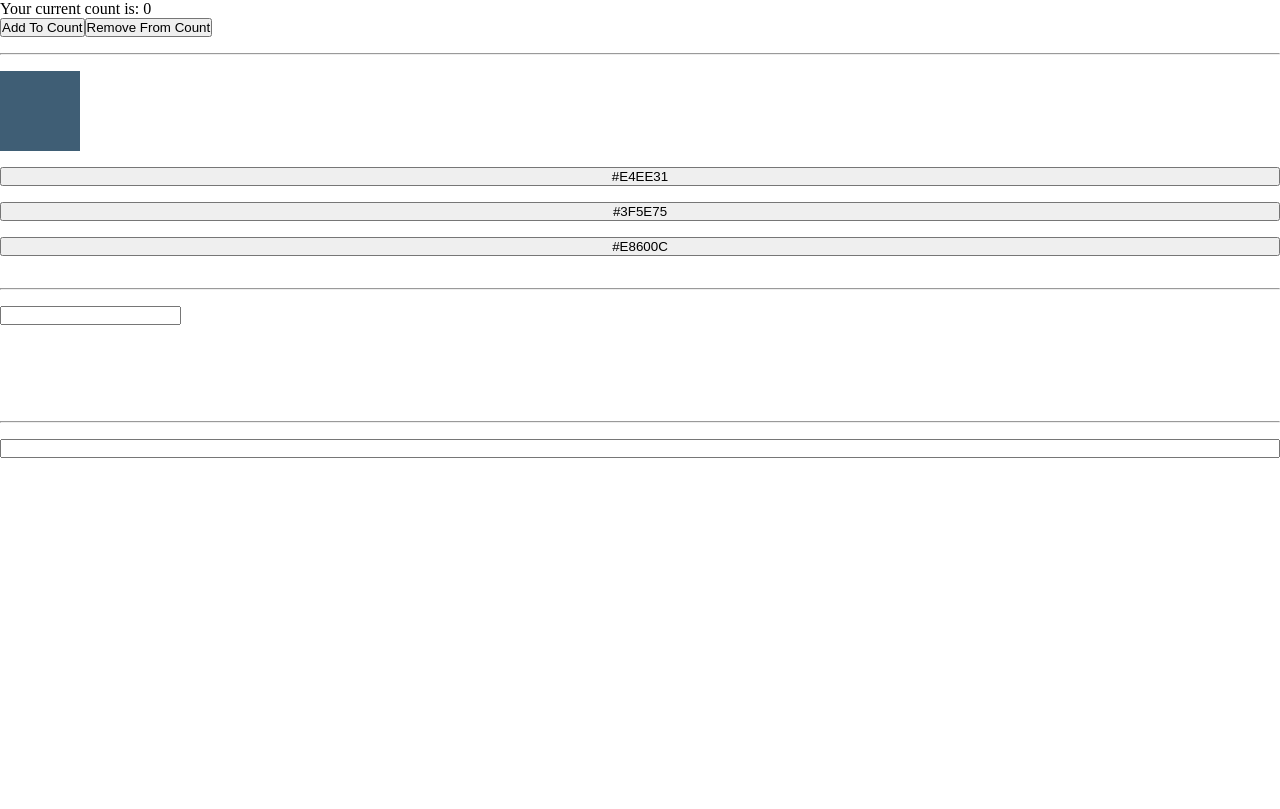
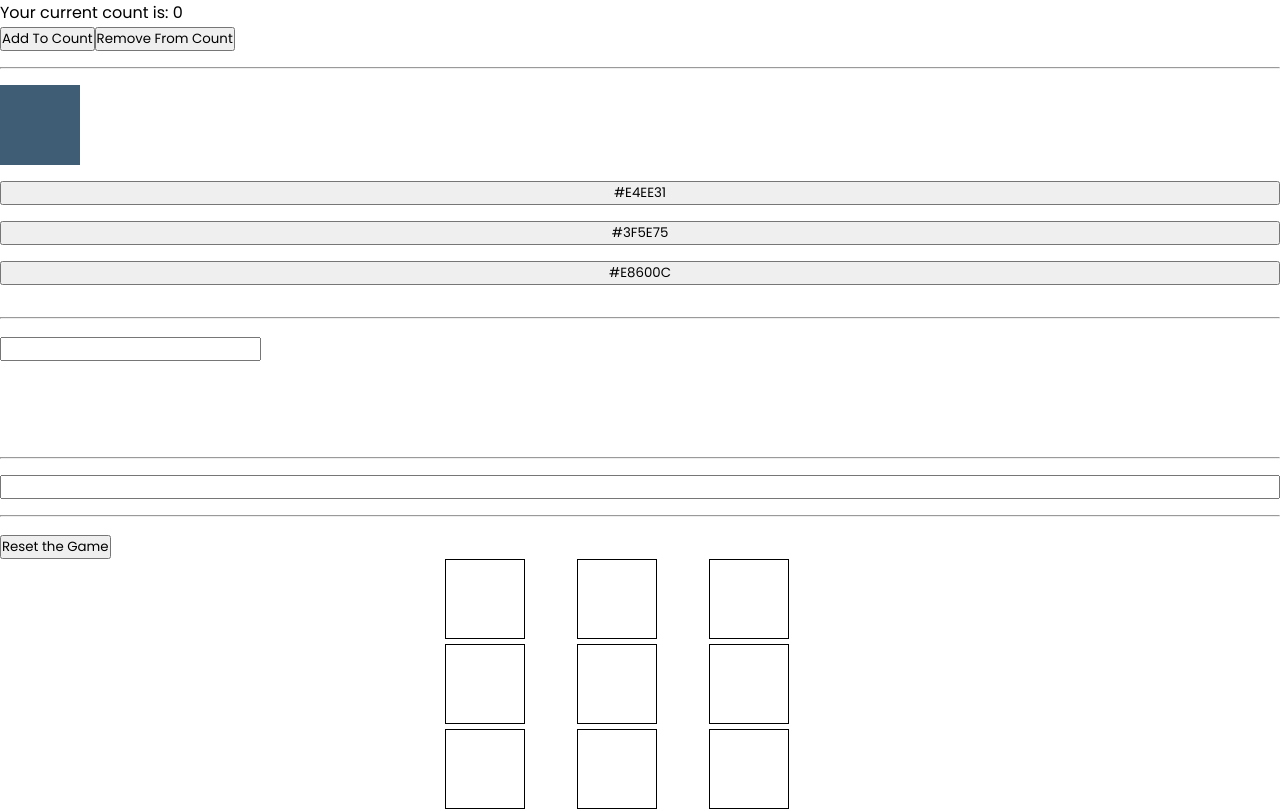
Before and after one commit to EdwinOliveira/react-exercices, a React (Vite) app: page / in a window 1280 px wide. Built offline with nearby package versions, Linux system fonts and the light colour scheme.

Commit message:
WIP: Added new components

```diff
--- a/src/app.tsx
+++ b/src/app.tsx
@@ -2,6 +2,7 @@ import Counter from "./components/counter";
 import ColorPicker from "./components/colorPicker";
 import Scheduler from "./components/scheduler";
 import WordPicker from "./components/wordPicker";
+import TicTacToe from "./components/ticTacToe";
 
 import "./app.css";
 
@@ -16,6 +17,8 @@ const App = () => {
 				<Scheduler />
 				<hr />
 				<WordPicker />
+				<hr />
+				<TicTacToe />
 			</div>
 		</>
 	);
--- /dev/null
+++ b/src/components/ticTacToe.css
@@ -0,0 +1,15 @@
+#tic-tac-toe_grid {
+	display: grid;
+	grid-template-columns: repeat(3, 0.1fr);
+	justify-content: center;
+	gap: 5px;
+}
+
+span {
+	border: solid 1px currentColor;
+	width: 5rem;
+	height: 5rem;
+	display: flex;
+	justify-content: center;
+	align-items: center;
+}
--- /dev/null
+++ b/src/components/ticTacToe.tsx
@@ -0,0 +1,85 @@
+import "./ticTacToe.css";
+import { useEffect, useState } from "react";
+
+type TicTacToeArgs = {
+	symbol: string;
+	isFilled: boolean;
+};
+
+const TicTacToe = () => {
+	const basicGrid = {
+		"10": { symbol: "", isFilled: false },
+		"11": { symbol: "", isFilled: false },
+		"12": { symbol: "", isFilled: false },
+		"20": { symbol: "", isFilled: false },
+		"21": { symbol: "", isFilled: false },
+		"22": { symbol: "", isFilled: false },
+		"30": { symbol: "", isFilled: false },
+		"31": { symbol: "", isFilled: false },
+		"32": { symbol: "", isFilled: false },
+	};
+
+	const [message, setMessage] = useState<string>("");
+	const [currentSymbol, setCurrentSymbol] = useState<"O" | "X">("O");
+	const [rows, setRows] = useState<Record<string, TicTacToeArgs>>(basicGrid);
+
+	const handleOnClickCapture = (row: string) => {
+		if (rows[row].isFilled === true) return;
+		rows[row].symbol = currentSymbol;
+		rows[row].isFilled = true;
+		setRows({ ...rows });
+		setCurrentSymbol(currentSymbol === "O" ? "X" : "O");
+	};
+
+	const resetGame = () => {
+		setRows(basicGrid);
+		setCurrentSymbol("O");
+		setMessage("");
+	};
+
+	useEffect(() => {
+		const combinations: Record<string, Array<string>> = {
+			A: ["10", "11", "12"],
+			B: ["10", "20", "30"],
+			C: ["11", "21", "31"],
+			D: ["12", "22", "32"],
+			E: ["20", "21", "22"],
+			F: ["30", "31", "32"],
+			G: ["10", "21", "32"],
+			H: ["30", "21", "12"],
+		};
+
+		for (const combination of Object.values(combinations)) {
+			if (
+				rows[combination[0]].symbol &&
+				rows[combination[1]].symbol &&
+				rows[combination[2]].symbol &&
+				rows[combination[0]].symbol === rows[combination[1]].symbol &&
+				rows[combination[0]].symbol === rows[combination[2]].symbol &&
+				rows[combination[1]].symbol === rows[combination[2]].symbol
+			) {
+				setMessage(`Player ${rows[combination[0]].symbol} won`);
+			}
+		}
+	}, [rows]);
+
+	return (
+		<>
+			<div id="tic-tac-toe">
+				<p>{message}</p>
+				<button type="button" onClick={resetGame}>
+					Reset the Game
+				</button>
+				<div id="tic-tac-toe_grid">
+					{Object.keys(rows).map((row) => (
+						<span key={row} onClickCapture={() => handleOnClickCapture(row)}>
+							{rows[row].symbol}
+						</span>
+					))}
+				</div>
+			</div>
+		</>
+	);
+};
+
+export default TicTacToe;
--- a/src/index.css
+++ b/src/index.css
@@ -1,5 +1,10 @@
+@import url("https://fonts.googleapis.com/css2?family=Poppins:ital,wght@0,100;0,200;0,300;0,400;0,500;0,600;0,700;0,800;0,900;1,100;1,200;1,300;1,400;1,500;1,600;1,700;1,800;1,900&display=swap");
+
 * {
 	padding: 0;
 	margin: 0;
 	box-sizing: border-box;
+
+	font-family: "Poppins", sans-serif;
+	color: var(--default);
 }
```
